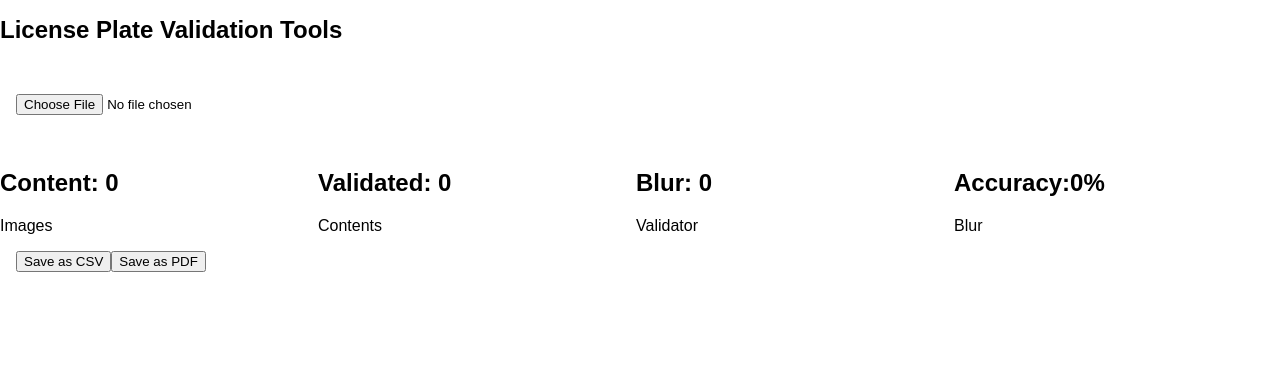
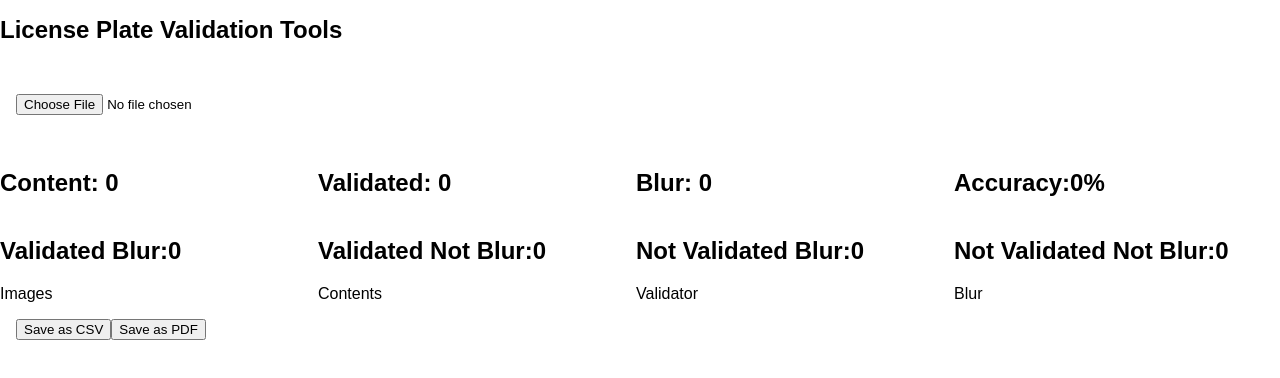
Before and after one commit to eufat/nodeflux-validation, a React (Create React App) app: page / in a window 1280 px wide. Shown: the top 378 px of the page. Built offline with nearby package versions, Linux system fonts and the light colour scheme.

Commit message:
Add validated and blur stats combination

```diff
--- a/src/App.js
+++ b/src/App.js
@@ -11,7 +11,11 @@ class App extends Component {
         stats: {
             content: 0,
             validated: 0,
-            blur: 0
+            blur: 0,
+            validatedBlur: 0,
+            validatedNotBlur: 0,
+            notValidatedBlur: 0,
+            notValidatedNotBlur: 0
         },
         data: createInitialState()
     };
@@ -30,24 +34,51 @@ class App extends Component {
     };
 
     processStats = data => {
-        const validationNumbers = data.map(
-            item => (item.validation === "true" ? 1 : 0)
-        );
-        const blurNumbers = data.map(item => (item.blur === "true" ? 1 : 0));
+        const validated = data
+            .map(item => (item.validation === "true" ? 1 : 0))
+            .reduce((accumulator, currentValue) => accumulator + currentValue);
 
-        const validated = validationNumbers.reduce(
-            (accumulator, currentValue) => accumulator + currentValue
-        );
+        const blur = data
+            .map(item => (item.blur === "true" ? 1 : 0))
+            .reduce((accumulator, currentValue) => accumulator + currentValue);
 
-        const blur = blurNumbers.reduce(
-            (accumulator, currentValue) => accumulator + currentValue
-        );
+        const validatedBlur = data
+            .map(
+                item =>
+                    item.validation === "true" && item.blur === "true" ? 1 : 0
+            )
+            .reduce((accumulator, currentValue) => accumulator + currentValue);
+
+        const validatedNotBlur = data
+            .map(
+                item =>
+                    item.validation === "true" && item.blur === "false" ? 1 : 0
+            )
+            .reduce((accumulator, currentValue) => accumulator + currentValue);
+
+        const notValidatedBlur = data
+            .map(
+                item =>
+                    item.validation === "false" && item.blur === "true" ? 1 : 0
+            )
+            .reduce((accumulator, currentValue) => accumulator + currentValue);
+
+        const notValidatedNotBlur = data
+            .map(
+                item =>
+                    item.validation === "false" && item.blur === "false" ? 1 : 0
+            )
+            .reduce((accumulator, currentValue) => accumulator + currentValue);
 
         const stats = {
             ...this.stats,
             content: data.length,
             validated,
-            blur
+            blur,
+            validatedBlur,
+            validatedNotBlur,
+            notValidatedBlur,
+            notValidatedNotBlur
         };
 
         return stats;
@@ -236,6 +267,30 @@ class App extends Component {
                                     {percentValidated}%
                                 </h2>
                             </div>
+                            <div className="container">
+                                <h2>
+                                    Validated Blur:
+                                    {this.state.stats.validatedBlur}
+                                </h2>
+                            </div>
+                            <div className="container">
+                                <h2>
+                                    Validated Not Blur:
+                                    {this.state.stats.validatedNotBlur}
+                                </h2>
+                            </div>
+                            <div className="container">
+                                <h2>
+                                    Not Validated Blur:
+                                    {this.state.stats.notValidatedBlur}
+                                </h2>
+                            </div>
+                            <div className="container">
+                                <h2>
+                                    Not Validated Not Blur:
+                                    {this.state.stats.notValidatedNotBlur}
+                                </h2>
+                            </div>
                         </div>
                         <div className="contents">
                             <div className="container">
```
